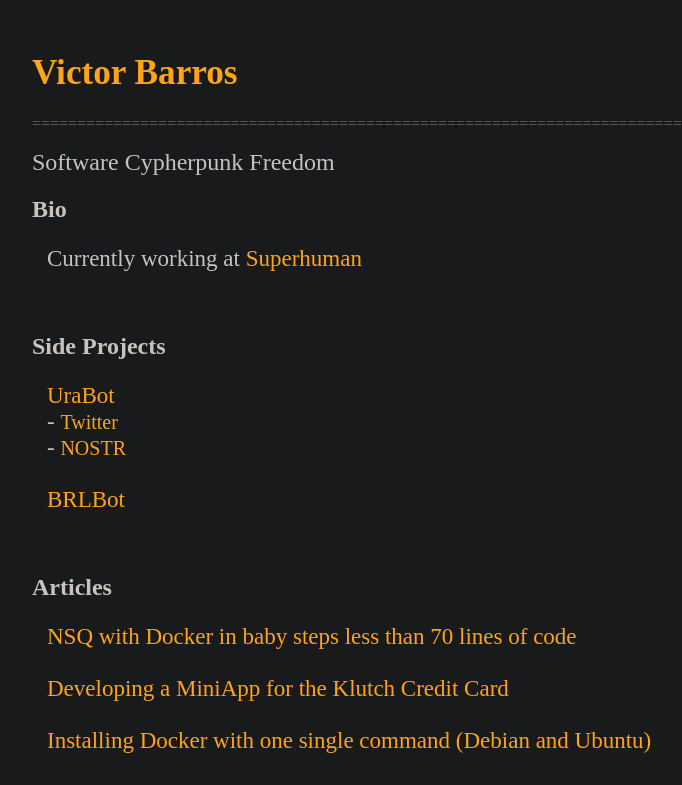
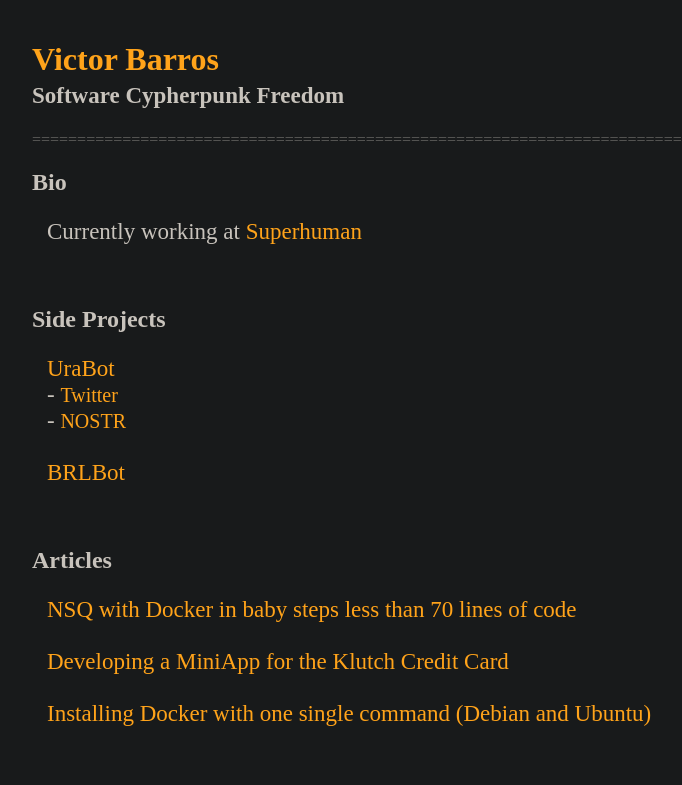
Before and after one commit to victorabarros/victorabarros.github.io, a plain HTML site: page index.html in a window 1280 px wide. Shown: the top 785 px of the page, without its empty margins (168-850 px from the left). Drawn offline with Linux system fonts and the light colour scheme.

Commit message:
improve sizes

```diff
--- a/index.html
+++ b/index.html
@@ -10,19 +10,19 @@
   color: rgb(200, 195, 188);
   max-width: 880px;
   margin: 0 auto;
-  padding: 2rem 4rem 2rem 4rem ;">
+  padding: 20px 40px 20px 40px ;">
 
   <h1>
-    <a style="text-decoration: none;color: rgb(255, 163, 26);font-size: 2.2rem;" href="/">
+    <a style="text-decoration: none;color: rgb(255, 163, 26);font-size: 32px;" href="/">
       Victor Barros
     </a>
+    <div style="font-size: 23px; margin-top: 5px;">
+      Software Cypherpunk Freedom
+    </div>
   </h1>
 
-  <div style="opacity: .4; overflow: hidden; margin-bottom: 1rem;">
+  <div style="opacity: .4; overflow: hidden; margin-bottom: 10px;">
     ==============================================================================================================================================================
-  </div>
-  <div style="font-size: 1.5rem;">
-    Software Cypherpunk Freedom
   </div>
 
   <h2>Bio</h2>
@@ -157,7 +157,7 @@
     </a>
   </p>
 
-  <div style="opacity: .4; overflow: hidden; margin-bottom: 1rem;">
+  <div style="opacity: .4; overflow: hidden; margin-bottom: 10px;">
     ==============================================================================================================================================================
   </div>
 
```
